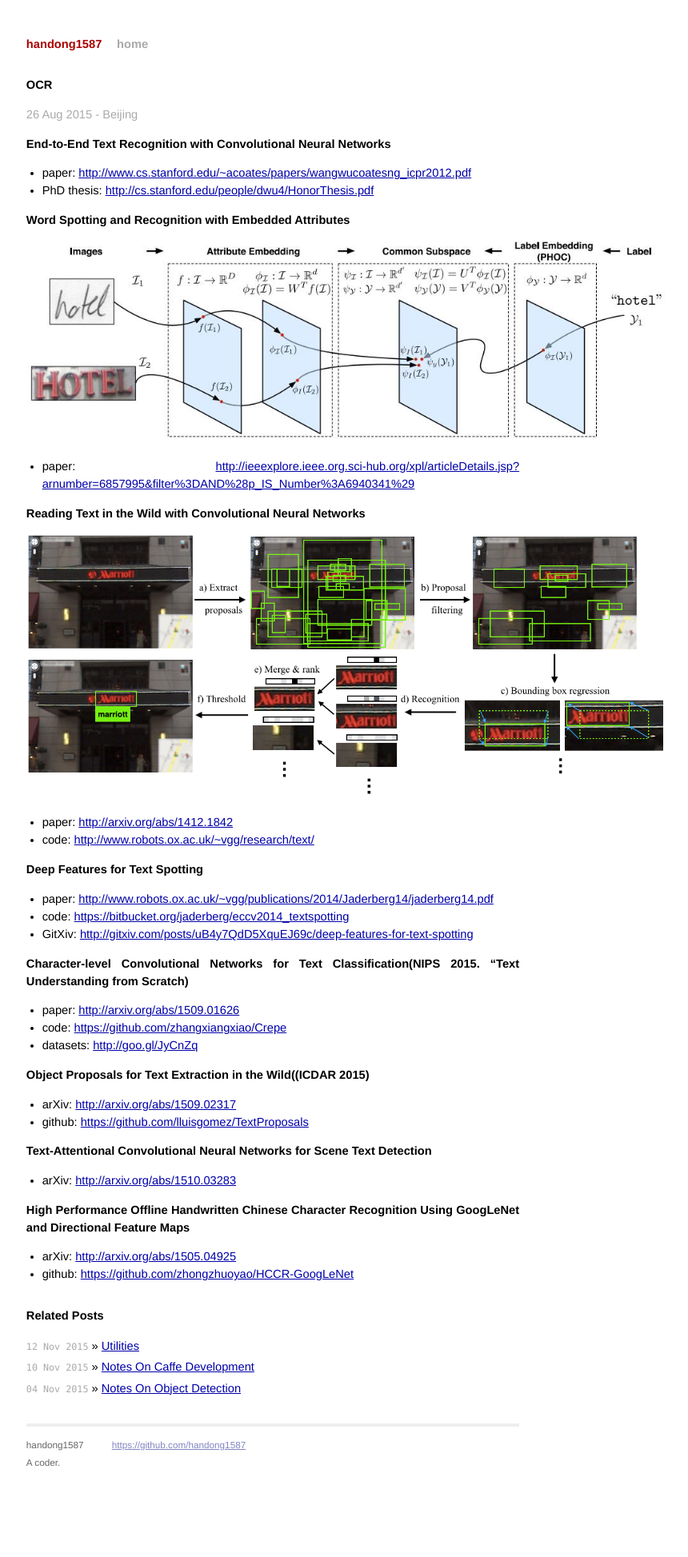
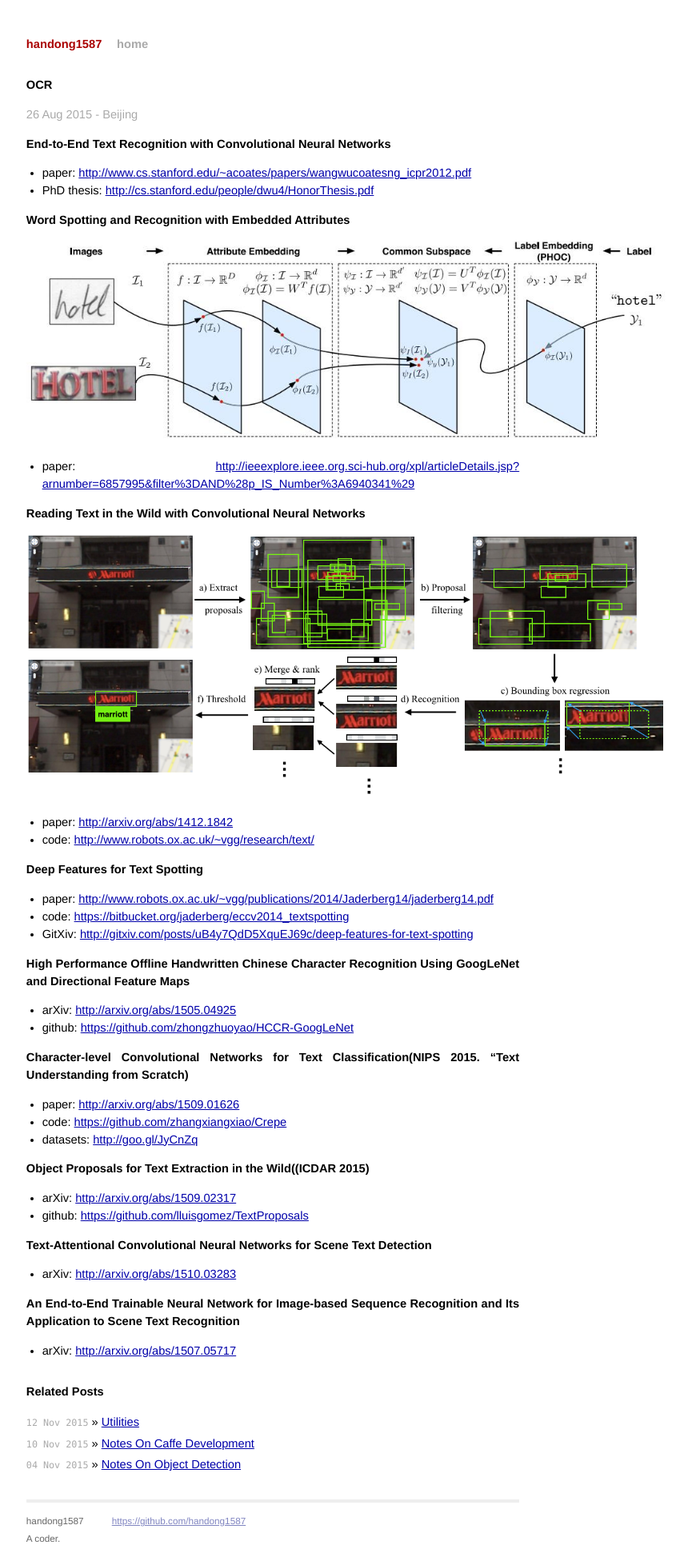
Before and after one commit to handong1587/handong1587.github.io, a Jekyll site: the page built from _posts/deep_learning/2015-08-26-ocr.md, in a window 1280 px wide. Shown: the whole page at 80% size, without its empty margins (299-1159 px from the left). Built offline with Jekyll 4.4.1, drawn with Linux system fonts in a browser that asks for light colours; Markdown is read by kramdown in place of the engine named in the settings; comment, search, counter and statistics services are not loaded; before the commit the page ends 1851 px from its top, so only the background shows below that.

Commit message:
update ocr.md

```diff
--- a/_posts/deep_learning/2015-08-26-ocr.md
+++ b/_posts/deep_learning/2015-08-26-ocr.md
@@ -33,6 +33,11 @@ title: OCR
 - code: [https://bitbucket.org/jaderberg/eccv2014_textspotting](https://bitbucket.org/jaderberg/eccv2014_textspotting)
 - GitXiv: [http://gitxiv.com/posts/uB4y7QdD5XquEJ69c/deep-features-for-text-spotting](http://gitxiv.com/posts/uB4y7QdD5XquEJ69c/deep-features-for-text-spotting)
 
+**High Performance Offline Handwritten Chinese Character Recognition Using GoogLeNet and Directional Feature Maps**
+
+- arXiv: [http://arxiv.org/abs/1505.04925](http://arxiv.org/abs/1505.04925)
+- github: [https://github.com/zhongzhuoyao/HCCR-GoogLeNet](https://github.com/zhongzhuoyao/HCCR-GoogLeNet)
+
 **Character-level Convolutional Networks for Text Classification(NIPS 2015. "Text Understanding from Scratch)**
 
 - paper: [http://arxiv.org/abs/1509.01626](http://arxiv.org/abs/1509.01626)
@@ -48,7 +53,6 @@ title: OCR
 
 - arXiv: [http://arxiv.org/abs/1510.03283](http://arxiv.org/abs/1510.03283)
 
-**High Performance Offline Handwritten Chinese Character Recognition Using GoogLeNet and Directional Feature Maps**
+**An End-to-End Trainable Neural Network for Image-based Sequence Recognition and Its Application to Scene Text Recognition**
 
-- arXiv: [http://arxiv.org/abs/1505.04925](http://arxiv.org/abs/1505.04925)
-- github: [https://github.com/zhongzhuoyao/HCCR-GoogLeNet](https://github.com/zhongzhuoyao/HCCR-GoogLeNet)
+- arXiv: [http://arxiv.org/abs/1507.05717](http://arxiv.org/abs/1507.05717)
```
